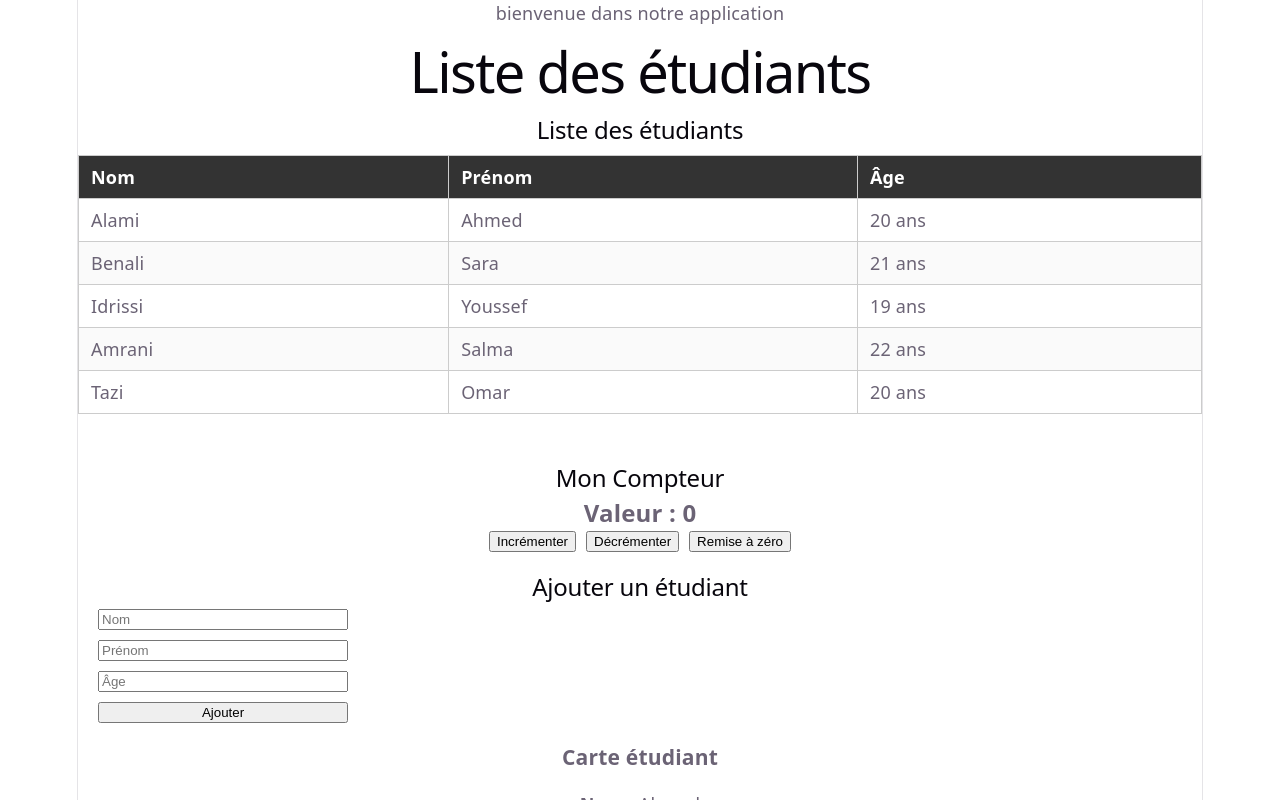
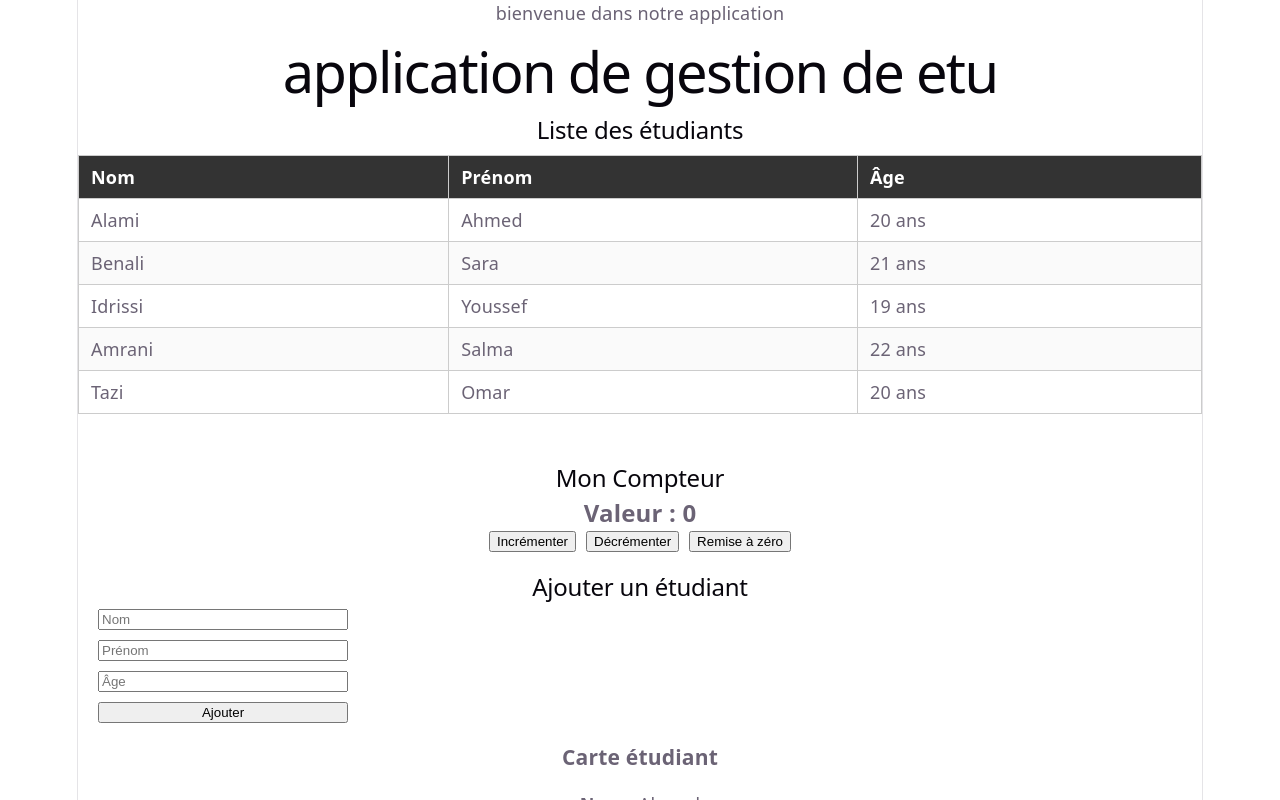
Before and after one commit to midsouam-max/Gestion-etud, a React (Vite) app: page / in a window 1280 px wide. Shown: the top 800 px of the page. Built offline with nearby package versions, Linux system fonts and the light colour scheme.

Commit message:
ModificATAION DU titre principal

```diff
--- a/src/App.jsx
+++ b/src/App.jsx
@@ -10,7 +10,7 @@ function App() {
   return (
     <div>
       <p>bienvenue dans notre application</p>
-      <h1>Liste des étudiants</h1>
+      <h1>application de gestion de etu</h1>
       <ListeEtudiants />
       <Compteur />
       <FormulaireEtudiant/>
```
